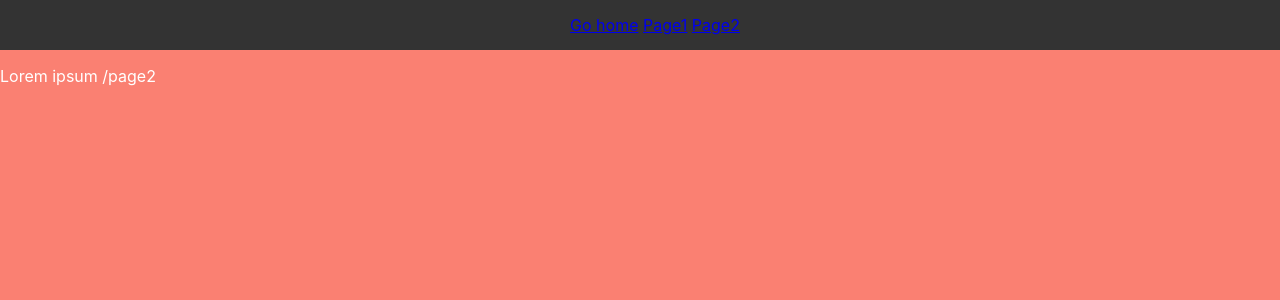
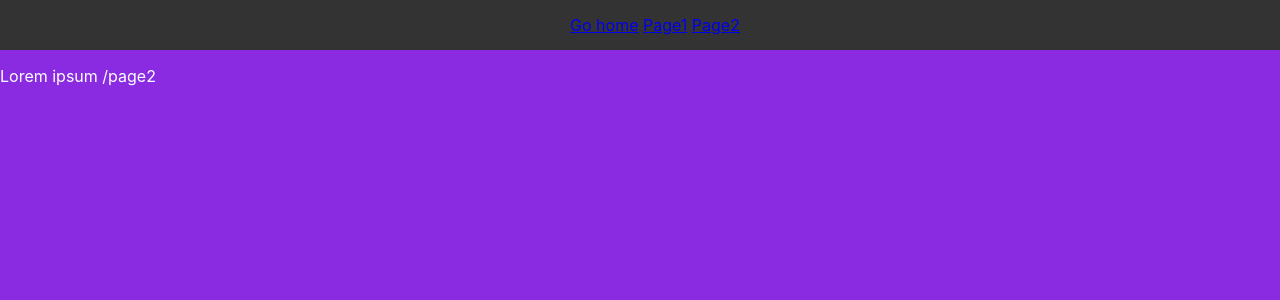
Before and after one commit to pobch/use-scroll-restoration, a React (Create React App) app: page /page2 in a window 1280 px wide. Shown: the top 300 px of the page. Built offline with nearby package versions, Linux system fonts and the light colour scheme.

Commit message:
add bug in component updated case

```diff
--- a/src/Page1.js
+++ b/src/Page1.js
@@ -13,7 +13,7 @@ function Page1(props) {
   }, [props.location.key])
 
   return (
-    <div className="page">
+    <div className={`page ${props.location.pathname.slice(1)}`}>
       <div className="nav">
         <Link to="/">Go home</Link> <Link to="/page1">Page1</Link> <Link to="/page2">Page2</Link>
       </div>
--- a/src/page1.css
+++ b/src/page1.css
@@ -1,8 +1,28 @@
 .page {
   padding-top: 50px;
+  padding-bottom: 20px;
+  color: white;
+  display: flex;
+  flex-direction: column;
+  justify-content: space-between;
+}
+
+.page.page1 {
   height: 5000px;
   background-color: salmon;
-  color: white;
+}
+
+.page.page1::after {
+  content: 'end of page: 5000px';
+}
+
+.page.page2 {
+  height: 6000px;
+  background-color: blueviolet;
+}
+
+.page.page2::after {
+  content: 'end of page: 6000px';
 }
 
 .nav {
```
